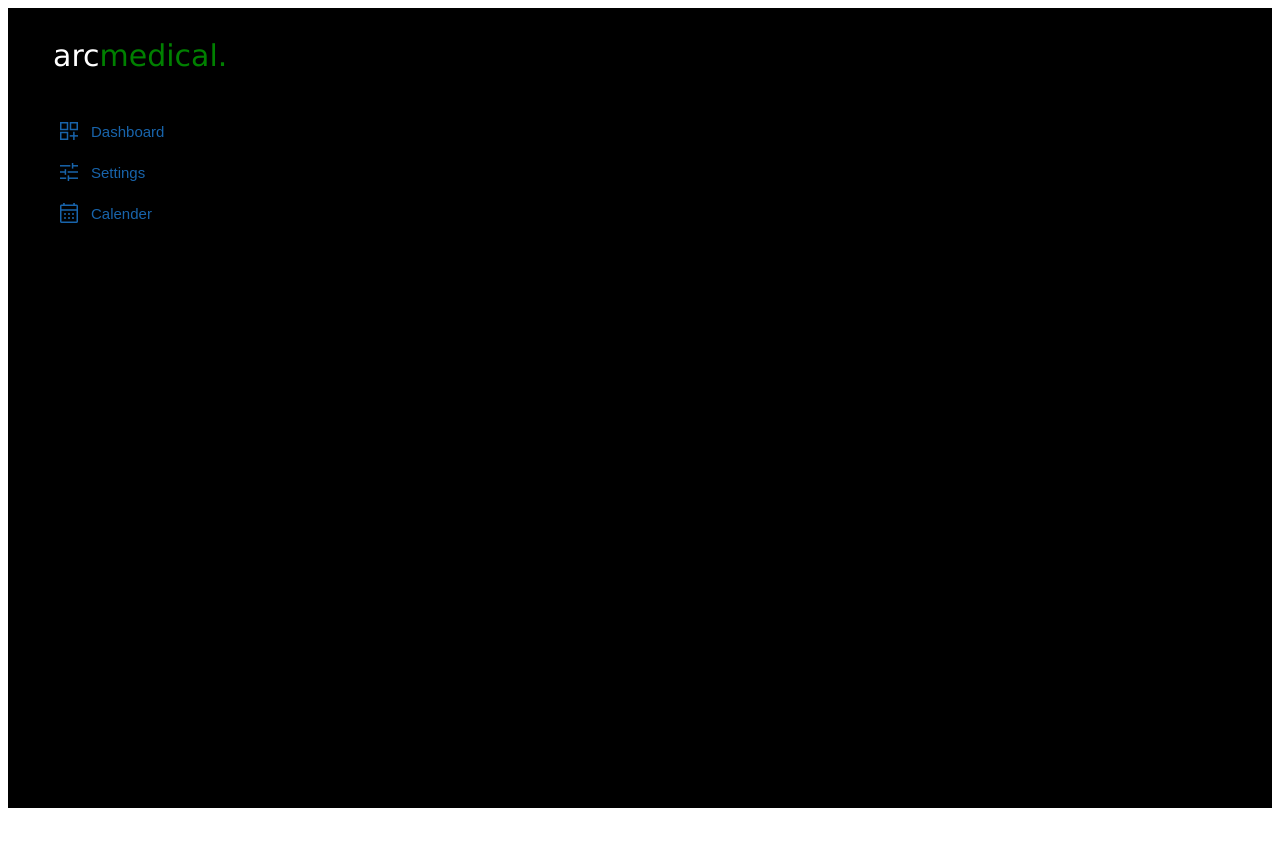
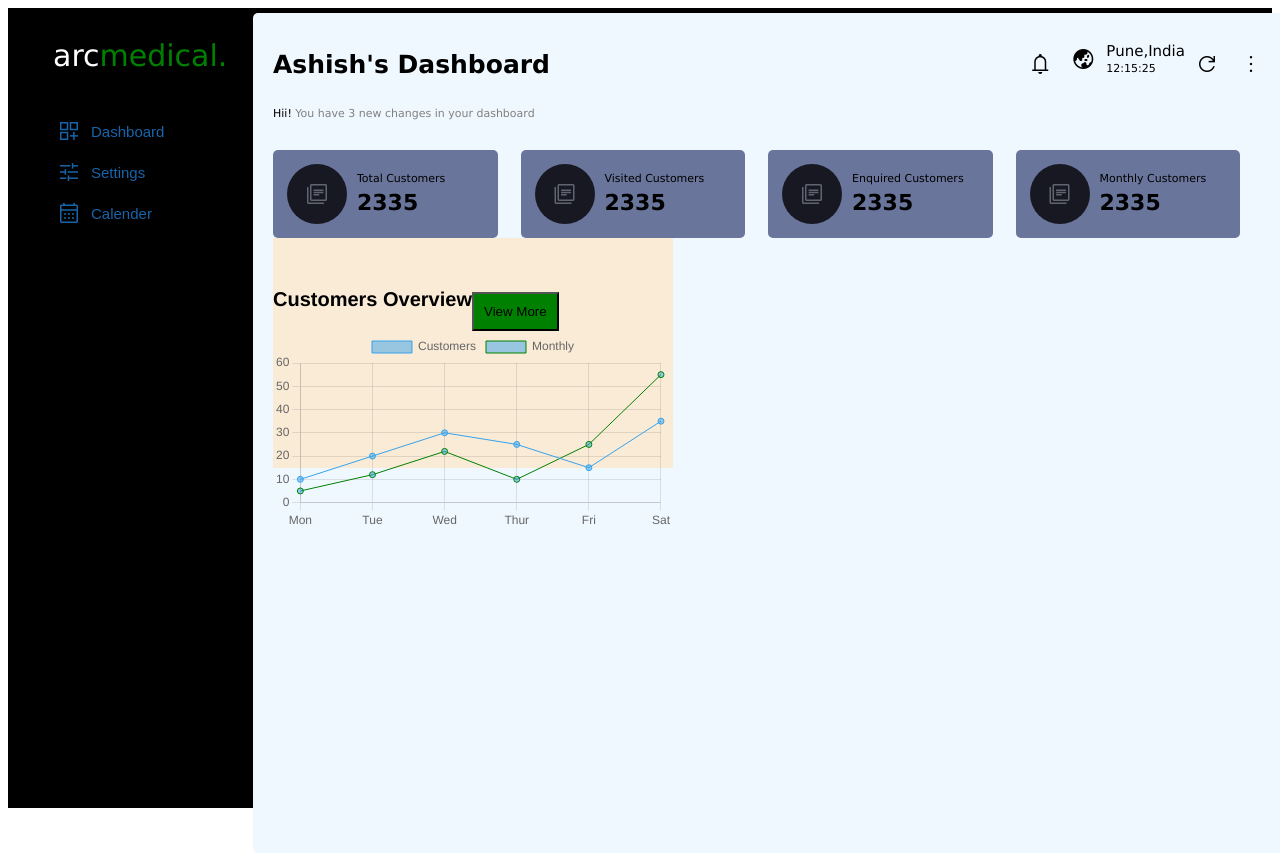
Before and after one commit to Ashish-Jeevanesan/arc-medical-main, an Angular app: page /dashboard in a window 1280 px wide. Before the commit the page ends 816 px from the top, so only its background shows below. Built offline with nearby package versions, Linux system fonts and the light colour scheme.

Commit message:
Chart imported
19-06-2023- Updated the UI and imported chart js and initalised the setup

```diff
--- a/package.json
+++ b/package.json
@@ -18,6 +18,8 @@
     "@angular/platform-browser": "^16.0.0",
     "@angular/platform-browser-dynamic": "^16.0.0",
     "@angular/router": "^16.0.0",
+    "@types/chart.js": "^2.9.37",
+    "chart.js": "^4.3.0",
     "rxjs": "~7.8.0",
     "tslib": "^2.3.0",
     "zone.js": "~0.13.0"
--- a/src/app/app.module.ts
+++ b/src/app/app.module.ts
@@ -9,6 +9,7 @@ import { DashboardComponent } from './dashboard/dashboard.component';
 import { LandingComponent } from './dashboard/landing/landing.component';
 import { SettingComponent } from './dashboard/setting/setting.component';
 import { CalenderComponent } from './dashboard/calender/calender.component';
+import { ChartComponent } from './dashboard/chart/chart.component';
 
 @NgModule({
   declarations: [
@@ -17,7 +18,8 @@ import { CalenderComponent } from './dashboard/calender/calender.component';
     DashboardComponent,
     LandingComponent,
     SettingComponent,
-    CalenderComponent
+    CalenderComponent,
+    ChartComponent
   ],
   imports: [
     BrowserModule,
--- /dev/null
+++ b/src/app/dashboard/chart/chart.component.html
@@ -0,0 +1 @@
+<canvas #chartCanvas></canvas>
--- /dev/null
+++ b/src/app/dashboard/chart/chart.component.ts
@@ -0,0 +1,61 @@
+import { Component, OnInit, ViewChild, ElementRef, AfterViewInit, OnDestroy } from '@angular/core';
+import { Chart, registerables } from 'chart.js';
+import { LinearScale } from 'chart.js';
+
+@Component({
+  selector: 'app-chart',
+  template: '<canvas #chartCanvas></canvas>'
+})
+export class ChartComponent implements OnInit, AfterViewInit, OnDestroy {
+  @ViewChild('chartCanvas', { static: true }) chartCanvas!: ElementRef;
+  chart: Chart | undefined;
+
+  ngOnInit() {
+   // registerScale(LinearScale); // Register the linear scale
+    Chart.register(...registerables); // Register the required components, including scales
+    const ctx = this.chartCanvas.nativeElement.getContext('2d');
+    if (this.chart) {
+      this.chart.destroy(); // Destroy previous chart instance
+    }
+    this.chart = new Chart(ctx, {
+      type: 'line',
+      data: {
+        labels: ['Mon', 'Tue', 'Wed', 'Thur', 'Fri', 'Sat'],
+        datasets: [{
+          label: 'Customers',
+          data: [10, 20, 30, 25, 15, 35],
+          backgroundColor: 'rgba(54, 162, 235, 0.5)',
+          borderColor: 'rgba(54, 162, 235, 1)',
+          borderWidth: 1
+        },
+        {
+          label: 'Monthly',
+          data: [5, 12, 22, 10, 25, 55],
+          backgroundColor: 'rgba(54, 162, 235, 0.5)',
+          borderColor: 'green',
+          borderWidth: 1
+        }
+      ]
+      },
+      options: {
+        responsive: true,
+        scales: {
+          y: {
+            type: 'linear', // Use the linear scale
+            beginAtZero: true
+          }
+        }
+      }
+    });
+  }
+
+  ngAfterViewInit() {
+    this.ngOnInit();
+  }
+
+  ngOnDestroy() {
+    if (this.chart) {
+      this.chart.destroy();
+    }
+  }
+}
--- a/src/app/dashboard/dashboard.component.html
+++ b/src/app/dashboard/dashboard.component.html
@@ -10,7 +10,7 @@
       </ul>
     </nav>
     <div class="content">
-      <app-landing *ngIf="section === 'dashboard'"></app-landing>
+      <app-landing *ngIf="section === 'dashboard' || section === 'default' "></app-landing>
       <app-setting *ngIf="section === 'settings'"></app-setting>
       <app-calender *ngIf="section === 'calender'"></app-calender>
 
--- a/src/app/dashboard/dashboard.component.ts
+++ b/src/app/dashboard/dashboard.component.ts
@@ -1,5 +1,5 @@
 import { Component, Input } from '@angular/core';
-import { Section } from '../app.component';
+//import Chart from 'chart.js';
 @Component({
   selector: 'app-dashboard',
   templateUrl: './dashboard.component.html',
@@ -7,8 +7,9 @@ import { Section } from '../app.component';
 })
 export class DashboardComponent {
 
-  section="";
+  section="default";
   leftlink_select(value: string){
     this.section= value;
+    console.log('section value is '+this.section);
   }
 }
--- a/src/app/dashboard/landing/landing.component.css
+++ b/src/app/dashboard/landing/landing.component.css
@@ -59,3 +59,67 @@
 .changes-need:hover{
   text-decoration: underline;
 }
+.plakcards{
+  display: flex;
+  align-items: center;
+  margin-right: 10px;
+  margin-top: 30px;
+}
+.textincard{
+  display: flex;
+  flex-direction: column;
+  align-items: flex-start;
+}
+
+.circle-icon {
+  display: flex;
+  flex-direction: row;
+  align-items: center;
+  text-align: center;
+  background-color: #6A759B;
+  border-radius: 5px;
+  padding: 14px;
+  width: 200px;
+  margin-right: 23px;
+}
+
+.icon {
+  width: 60px;
+  height: 60px;
+  border-radius: 50%;
+  background-color: #181823;
+  display: flex;
+  justify-content: center;
+  align-items: center;
+  font-size: 35px;
+  color: #606470;
+}
+
+.label {
+  font-size: 11px;
+  padding-left: 10px;
+}
+
+.count {
+  margin-top: 5px;
+  padding-left: 10px;
+  font-size: 22px;
+  font-weight: bold;
+}
+
+.graph{
+  width:400px;
+  height: 200px;
+  padding-top: 30px;
+  background-color: antiquewhite;
+}
+.graph_text{
+  display: flex;
+  flex-direction: row;
+  align-items: end;
+}
+.view_more{
+  background-color: green;
+  padding: 10px;
+  margin-right: 5px;
+}
--- a/src/app/dashboard/landing/landing.component.html
+++ b/src/app/dashboard/landing/landing.component.html
@@ -22,7 +22,44 @@
         </span>
     </div>
 
-        <p class="oneliner">Hii! <a class="changes-need" href="#">You have 3 new changes in your dashboard</a></p>
+    <p class="oneliner">Hii! <a class="changes-need" href="#">You have 3 new changes in your dashboard</a></p>
 
+    <div class="plakcards">
+        <div class="circle-icon">
+            <div class="icon"><span class="material-symbols-outlined">library_books</span></div>
+            <div class="textincard">
+                <div class="label">Total Customers</div>
+                <div class="count">2335</div>
+            </div>
+        </div>
+        <div class="circle-icon">
+            <div class="icon"><span class="material-symbols-outlined">library_books</span></div>
+            <div class="textincard">
+                <div class="label">Visited Customers</div>
+                <div class="count">2335</div>
+            </div>
+        </div>
+        <div class="circle-icon">
+            <div class="icon"><span class="material-symbols-outlined">library_books</span></div>
+            <div class="textincard">
+                <div class="label">Enquired Customers</div>
+                <div class="count">2335</div>
+            </div>
+        </div>
+        <div class="circle-icon">
+            <div class="icon"><span class="material-symbols-outlined">library_books</span></div>
+            <div class="textincard">
+                <div class="label">Monthly Customers</div>
+                <div class="count">2335</div>
+            </div>
+        </div>
+    </div>
+    <div class="graph">
+        <div class="graph_text">
+            <p style="font-weight: bold; font-family: 'Franklin Gothic Medium', 'Arial Narrow', Arial, sans-serif; font-size: 20px;">Customers Overview</p>
+            <button class="view_more">View More</button>
+        </div>
+        <app-chart></app-chart>
+    </div>
 
-</div>
+    </div>
```
Also changed, not shown: src/app/dashboard/chart/chart.component.css (added), 2 other files (tests, documents, lock files or other folders).
